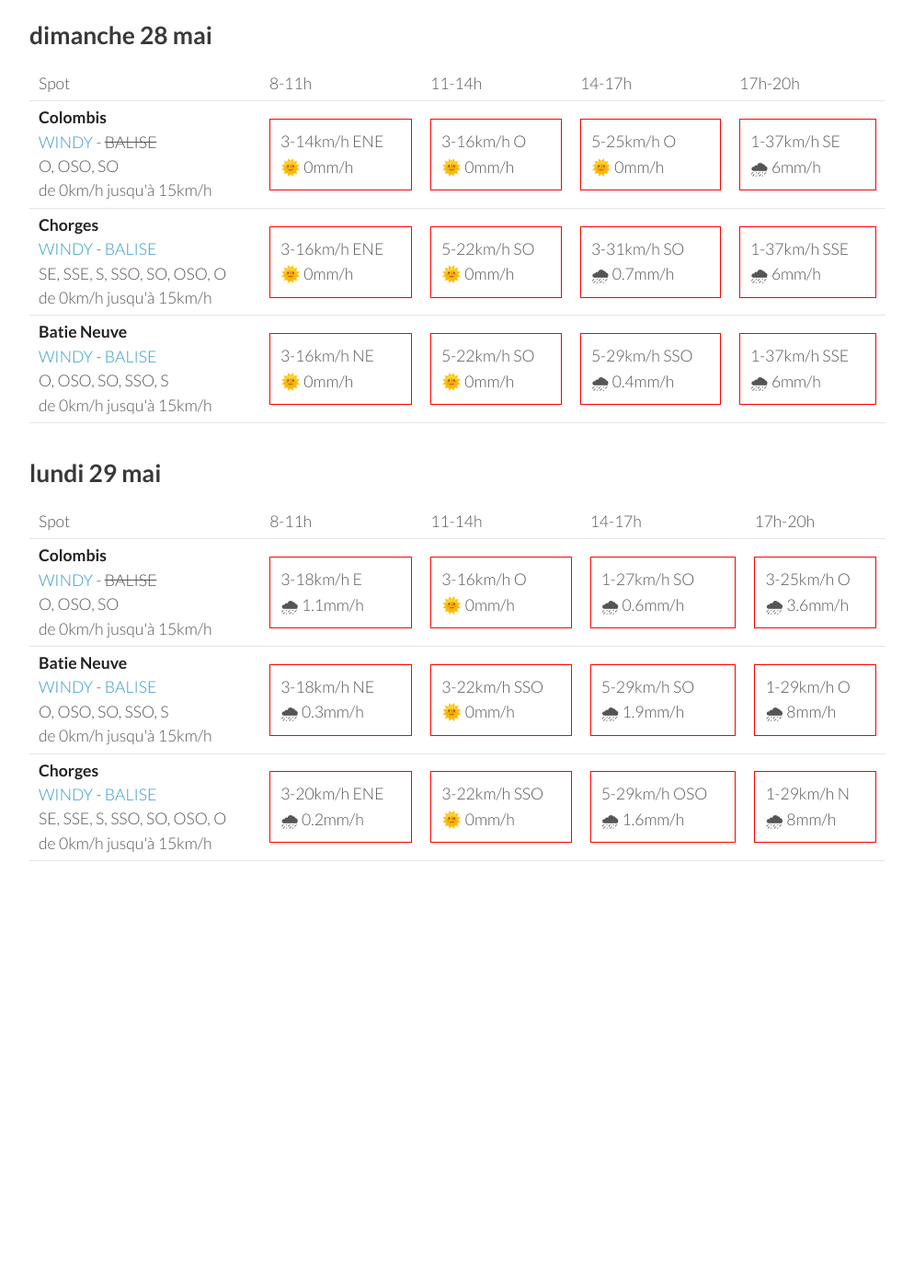
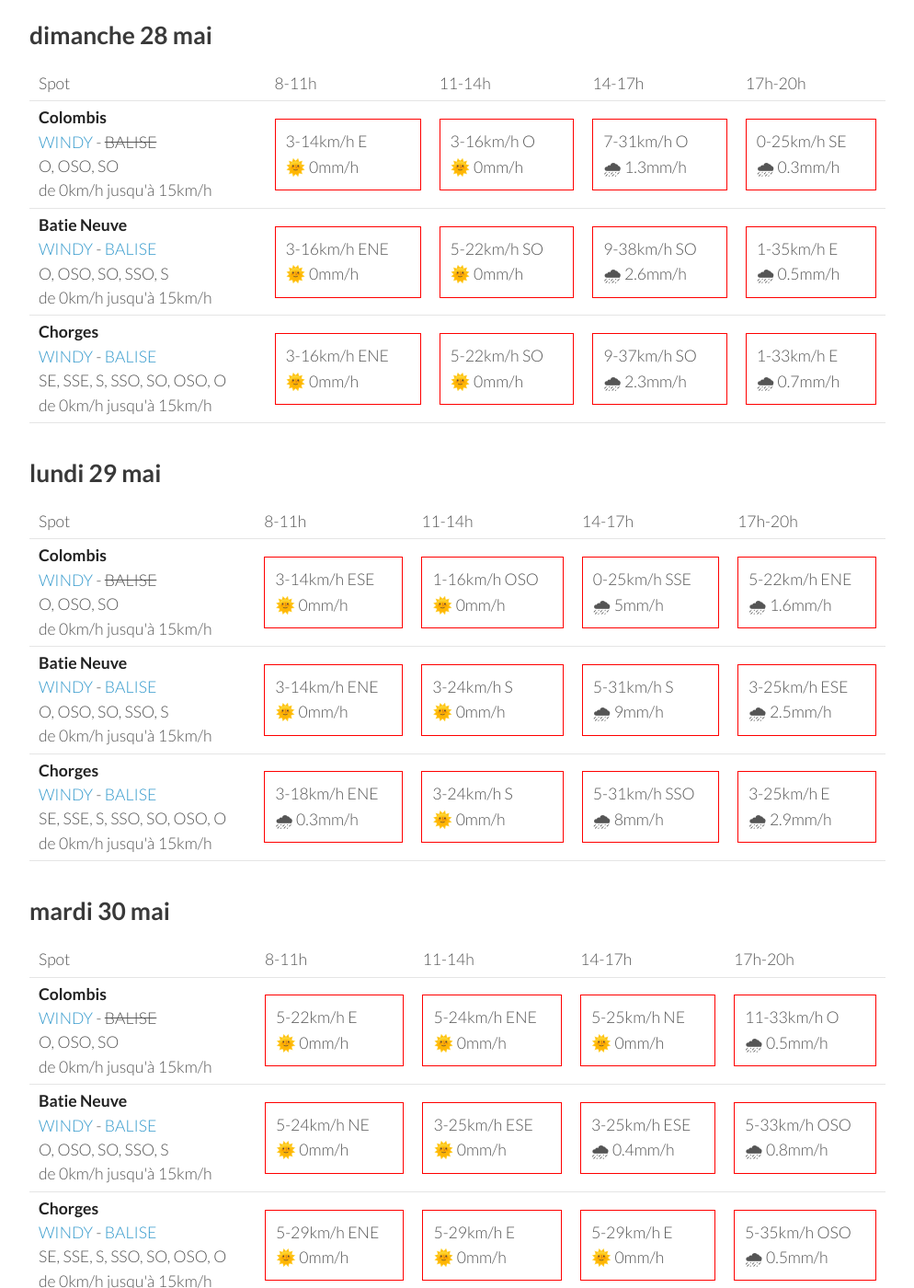
Before and after one commit to parapente-dans-le-nord/parapente-dans-le-nord.github.io, a Jekyll site: the page built from serre_poncon.markdown, in a window 1280 px wide and 1400 px high, scrolled down 1685 px. Shown: the whole window at 92% size, without its empty margins (26-1020 px from the left). Built offline with Jekyll 4.4.1, drawn with Linux system fonts in a browser that asks for light colours; before the commit the page ends 2749 px from its top, so only the background shows below that; some of the changed text lies outside the part shown.

Commit message:
update index.markdown

```diff
--- a/serre_poncon.markdown
+++ b/serre_poncon.markdown
@@ -117,19 +117,19 @@ page mise à jour le jeudi 25 mai 06:31
         <td><strong>Colombis</strong><br><a href="https://windy.com/44.494/6.216?44.559,6.262,10">WINDY</a> - <span class="no-balise"> BALISE </span><br> <span class="vent-favorable">O, OSO, SO</span><br><span class="force-vent">de 0km/h jusqu'à 15km/h</span> </td>
 
             <td><div class="not-flyable"><p>5-18km/h ENE</p><p>🌞 0mm/h</p></div></td>
-            <td><div class="not-flyable"><p>3-18km/h NNO</p><p>🌞 0mm/h</p></div></td>
+            <td><div class="not-flyable"><p>1-18km/h NO</p><p>🌞 0mm/h</p></div></td>
             <td><div class="not-flyable"><p>7-24km/h O</p><p>🌞 0mm/h</p></div></td>
-            <td><div class="not-flyable"><p>9-27km/h ONO</p><p>🌞 0mm/h</p></div></td>
+            <td><div class="not-flyable"><p>7-25km/h OSO</p><p>🌞 0mm/h</p></div></td>
 
 
     </tr>
 <tr>
         <td><strong>Batie Neuve</strong><br><a href="https://windy.com/44.584/6.236?44.559,6.262,10,m:eTtagly">WINDY</a> - <span class=""><a href="https://www.openwindmap.org/PP554">BALISE</a> </span><br> <span class="vent-favorable">O, OSO, SO, SSO, S</span><br><span class="force-vent">de 0km/h jusqu'à 15km/h</span> </td>
 
-            <td><div class="not-flyable"><p>5-18km/h NE</p><p>🌞 0mm/h</p></div></td>
+            <td><div class="not-flyable"><p>5-16km/h NE</p><p>🌞 0mm/h</p></div></td>
             <td><div class="not-flyable"><p>3-20km/h SSO</p><p>🌞 0mm/h</p></div></td>
-            <td><div class="not-flyable"><p>7-31km/h SO</p><p>🌞 0mm/h</p></div></td>
-            <td><div class="not-flyable"><p>9-33km/h ONO</p><p>🌧 0.2mm/h</p></div></td>
+            <td><div class="not-flyable"><p>7-29km/h SO</p><p>🌞 0mm/h</p></div></td>
+            <td><div class="not-flyable"><p>7-33km/h OSO</p><p>🌧 0.2mm/h</p></div></td>
 
 
     </tr>
@@ -137,9 +137,9 @@ page mise à jour le jeudi 25 mai 06:31
         <td><strong>Chorges</strong><br><a href="https://windy.com/44.578/6.280?44.559,6.262,10">WINDY</a> - <span class=""><a href="https://www.openwindmap.org/PP554">BALISE</a> </span><br> <span class="vent-favorable">SE, SSE, S, SSO, SO, OSO, O</span><br><span class="force-vent">de 0km/h jusqu'à 15km/h</span> </td>
 
             <td><div class="not-flyable"><p>5-20km/h ENE</p><p>🌞 0mm/h</p></div></td>
-            <td><div class="not-flyable"><p>3-22km/h SO</p><p>🌞 0mm/h</p></div></td>
-            <td><div class="not-flyable"><p>7-31km/h SO</p><p>🌞 0mm/h</p></div></td>
-            <td><div class="not-flyable"><p>9-35km/h O</p><p>🌞 0mm/h</p></div></td>
+            <td><div class="not-flyable"><p>1-22km/h SSO</p><p>🌞 0mm/h</p></div></td>
+            <td><div class="not-flyable"><p>7-31km/h OSO</p><p>🌞 0mm/h</p></div></td>
+            <td><div class="not-flyable"><p>7-33km/h OSO</p><p>🌧 0.2mm/h</p></div></td>
 
 
     </tr>
@@ -162,10 +162,20 @@ page mise à jour le jeudi 25 mai 06:31
 <tr>
         <td><strong>Colombis</strong><br><a href="https://windy.com/44.494/6.216?44.559,6.262,10">WINDY</a> - <span class="no-balise"> BALISE </span><br> <span class="vent-favorable">O, OSO, SO</span><br><span class="force-vent">de 0km/h jusqu'à 15km/h</span> </td>
 
-            <td><div class="not-flyable"><p>3-14km/h ENE</p><p>🌞 0mm/h</p></div></td>
+            <td><div class="not-flyable"><p>3-14km/h E</p><p>🌞 0mm/h</p></div></td>
             <td><div class="not-flyable"><p>3-16km/h O</p><p>🌞 0mm/h</p></div></td>
-            <td><div class="not-flyable"><p>5-25km/h O</p><p>🌞 0mm/h</p></div></td>
-            <td><div class="not-flyable"><p>1-37km/h SE</p><p>🌧 6mm/h</p></div></td>
+            <td><div class="not-flyable"><p>7-31km/h O</p><p>🌧 1.3mm/h</p></div></td>
+            <td><div class="not-flyable"><p>0-25km/h SE</p><p>🌧 0.3mm/h</p></div></td>
+
+
+    </tr>
+<tr>
+        <td><strong>Batie Neuve</strong><br><a href="https://windy.com/44.584/6.236?44.559,6.262,10,m:eTtagly">WINDY</a> - <span class=""><a href="https://www.openwindmap.org/PP554">BALISE</a> </span><br> <span class="vent-favorable">O, OSO, SO, SSO, S</span><br><span class="force-vent">de 0km/h jusqu'à 15km/h</span> </td>
+
+            <td><div class="not-flyable"><p>3-16km/h ENE</p><p>🌞 0mm/h</p></div></td>
+            <td><div class="not-flyable"><p>5-22km/h SO</p><p>🌞 0mm/h</p></div></td>
+            <td><div class="not-flyable"><p>9-38km/h SO</p><p>🌧 2.6mm/h</p></div></td>
+            <td><div class="not-flyable"><p>1-35km/h E</p><p>🌧 0.5mm/h</p></div></td>
 
 
     </tr>
@@ -174,18 +184,8 @@ page mise à jour le jeudi 25 mai 06:31
 
             <td><div class="not-flyable"><p>3-16km/h ENE</p><p>🌞 0mm/h</p></div></td>
             <td><div class="not-flyable"><p>5-22km/h SO</p><p>🌞 0mm/h</p></div></td>
-            <td><div class="not-flyable"><p>3-31km/h SO</p><p>🌧 0.7mm/h</p></div></td>
-            <td><div class="not-flyable"><p>1-37km/h SSE</p><p>🌧 6mm/h</p></div></td>
-
-
-    </tr>
-<tr>
-        <td><strong>Batie Neuve</strong><br><a href="https://windy.com/44.584/6.236?44.559,6.262,10,m:eTtagly">WINDY</a> - <span class=""><a href="https://www.openwindmap.org/PP554">BALISE</a> </span><br> <span class="vent-favorable">O, OSO, SO, SSO, S</span><br><span class="force-vent">de 0km/h jusqu'à 15km/h</span> </td>
-
-            <td><div class="not-flyable"><p>3-16km/h NE</p><p>🌞 0mm/h</p></div></td>
-            <td><div class="not-flyable"><p>5-22km/h SO</p><p>🌞 0mm/h</p></div></td>
-            <td><div class="not-flyable"><p>5-29km/h SSO</p><p>🌧 0.4mm/h</p></div></td>
-            <td><div class="not-flyable"><p>1-37km/h SSE</p><p>🌧 6mm/h</p></div></td>
+            <td><div class="not-flyable"><p>9-37km/h SO</p><p>🌧 2.3mm/h</p></div></td>
+            <td><div class="not-flyable"><p>1-33km/h E</p><p>🌧 0.7mm/h</p></div></td>
 
 
     </tr>
@@ -208,30 +208,30 @@ page mise à jour le jeudi 25 mai 06:31
 <tr>
         <td><strong>Colombis</strong><br><a href="https://windy.com/44.494/6.216?44.559,6.262,10">WINDY</a> - <span class="no-balise"> BALISE </span><br> <span class="vent-favorable">O, OSO, SO</span><br><span class="force-vent">de 0km/h jusqu'à 15km/h</span> </td>
 
-            <td><div class="not-flyable"><p>3-18km/h E</p><p>🌧 1.1mm/h</p></div></td>
-            <td><div class="not-flyable"><p>3-16km/h O</p><p>🌞 0mm/h</p></div></td>
-            <td><div class="not-flyable"><p>1-27km/h SO</p><p>🌧 0.6mm/h</p></div></td>
-            <td><div class="not-flyable"><p>3-25km/h O</p><p>🌧 3.6mm/h</p></div></td>
+            <td><div class="not-flyable"><p>3-14km/h ESE</p><p>🌞 0mm/h</p></div></td>
+            <td><div class="not-flyable"><p>1-16km/h OSO</p><p>🌞 0mm/h</p></div></td>
+            <td><div class="not-flyable"><p>0-25km/h SSE</p><p>🌧 5mm/h</p></div></td>
+            <td><div class="not-flyable"><p>5-22km/h ENE</p><p>🌧 1.6mm/h</p></div></td>
 
 
     </tr>
 <tr>
         <td><strong>Batie Neuve</strong><br><a href="https://windy.com/44.584/6.236?44.559,6.262,10,m:eTtagly">WINDY</a> - <span class=""><a href="https://www.openwindmap.org/PP554">BALISE</a> </span><br> <span class="vent-favorable">O, OSO, SO, SSO, S</span><br><span class="force-vent">de 0km/h jusqu'à 15km/h</span> </td>
 
-            <td><div class="not-flyable"><p>3-18km/h NE</p><p>🌧 0.3mm/h</p></div></td>
-            <td><div class="not-flyable"><p>3-22km/h SSO</p><p>🌞 0mm/h</p></div></td>
-            <td><div class="not-flyable"><p>5-29km/h SO</p><p>🌧 1.9mm/h</p></div></td>
-            <td><div class="not-flyable"><p>1-29km/h O</p><p>🌧 8mm/h</p></div></td>
+            <td><div class="not-flyable"><p>3-14km/h ENE</p><p>🌞 0mm/h</p></div></td>
+            <td><div class="not-flyable"><p>3-24km/h S</p><p>🌞 0mm/h</p></div></td>
+            <td><div class="not-flyable"><p>5-31km/h S</p><p>🌧 9mm/h</p></div></td>
+            <td><div class="not-flyable"><p>3-25km/h ESE</p><p>🌧 2.5mm/h</p></div></td>
 
 
     </tr>
 <tr>
         <td><strong>Chorges</strong><br><a href="https://windy.com/44.578/6.280?44.559,6.262,10">WINDY</a> - <span class=""><a href="https://www.openwindmap.org/PP554">BALISE</a> </span><br> <span class="vent-favorable">SE, SSE, S, SSO, SO, OSO, O</span><br><span class="force-vent">de 0km/h jusqu'à 15km/h</span> </td>
 
-            <td><div class="not-flyable"><p>3-20km/h ENE</p><p>🌧 0.2mm/h</p></div></td>
-            <td><div class="not-flyable"><p>3-22km/h SSO</p><p>🌞 0mm/h</p></div></td>
-            <td><div class="not-flyable"><p>5-29km/h OSO</p><p>🌧 1.6mm/h</p></div></td>
-            <td><div class="not-flyable"><p>1-29km/h N</p><p>🌧 8mm/h</p></div></td>
+            <td><div class="not-flyable"><p>3-18km/h ENE</p><p>🌧 0.3mm/h</p></div></td>
+            <td><div class="not-flyable"><p>3-24km/h S</p><p>🌞 0mm/h</p></div></td>
+            <td><div class="not-flyable"><p>5-31km/h SSO</p><p>🌧 8mm/h</p></div></td>
+            <td><div class="not-flyable"><p>3-25km/h E</p><p>🌧 2.9mm/h</p></div></td>
 
 
     </tr>
@@ -239,3 +239,49 @@ page mise à jour le jeudi 25 mai 06:31
 </tbody>
 </table>
 {:/}
+## mardi 30 mai
+
+{::nomarkdown}
+<table>
+  <tbody>
+    <tr>
+      <td>Spot</td>
+      <td>8-11h</td>
+      <td>11-14h</td>
+      <td>14-17h</td>
+      <td>17h-20h</td>
+    </tr>
+<tr>
+        <td><strong>Colombis</strong><br><a href="https://windy.com/44.494/6.216?44.559,6.262,10">WINDY</a> - <span class="no-balise"> BALISE </span><br> <span class="vent-favorable">O, OSO, SO</span><br><span class="force-vent">de 0km/h jusqu'à 15km/h</span> </td>
+
+            <td><div class="not-flyable"><p>5-22km/h E</p><p>🌞 0mm/h</p></div></td>
+            <td><div class="not-flyable"><p>5-24km/h ENE</p><p>🌞 0mm/h</p></div></td>
+            <td><div class="not-flyable"><p>5-25km/h NE</p><p>🌞 0mm/h</p></div></td>
+            <td><div class="not-flyable"><p>11-33km/h O</p><p>🌧 0.5mm/h</p></div></td>
+
+
+    </tr>
+<tr>
+        <td><strong>Batie Neuve</strong><br><a href="https://windy.com/44.584/6.236?44.559,6.262,10,m:eTtagly">WINDY</a> - <span class=""><a href="https://www.openwindmap.org/PP554">BALISE</a> </span><br> <span class="vent-favorable">O, OSO, SO, SSO, S</span><br><span class="force-vent">de 0km/h jusqu'à 15km/h</span> </td>
+
+            <td><div class="not-flyable"><p>5-24km/h NE</p><p>🌞 0mm/h</p></div></td>
+            <td><div class="not-flyable"><p>3-25km/h ESE</p><p>🌞 0mm/h</p></div></td>
+            <td><div class="not-flyable"><p>3-25km/h ESE</p><p>🌧 0.4mm/h</p></div></td>
+            <td><div class="not-flyable"><p>5-33km/h OSO</p><p>🌧 0.8mm/h</p></div></td>
+
+
+    </tr>
+<tr>
+        <td><strong>Chorges</strong><br><a href="https://windy.com/44.578/6.280?44.559,6.262,10">WINDY</a> - <span class=""><a href="https://www.openwindmap.org/PP554">BALISE</a> </span><br> <span class="vent-favorable">SE, SSE, S, SSO, SO, OSO, O</span><br><span class="force-vent">de 0km/h jusqu'à 15km/h</span> </td>
+
+            <td><div class="not-flyable"><p>5-29km/h ENE</p><p>🌞 0mm/h</p></div></td>
+            <td><div class="not-flyable"><p>5-29km/h E</p><p>🌞 0mm/h</p></div></td>
+            <td><div class="not-flyable"><p>5-29km/h E</p><p>🌞 0mm/h</p></div></td>
+            <td><div class="not-flyable"><p>5-35km/h OSO</p><p>🌧 0.5mm/h</p></div></td>
+
+
+    </tr>
+
+</tbody>
+</table>
+{:/}
```
Also changed, not shown: other parts of serre_poncon.markdown (+1 -1 lines).
